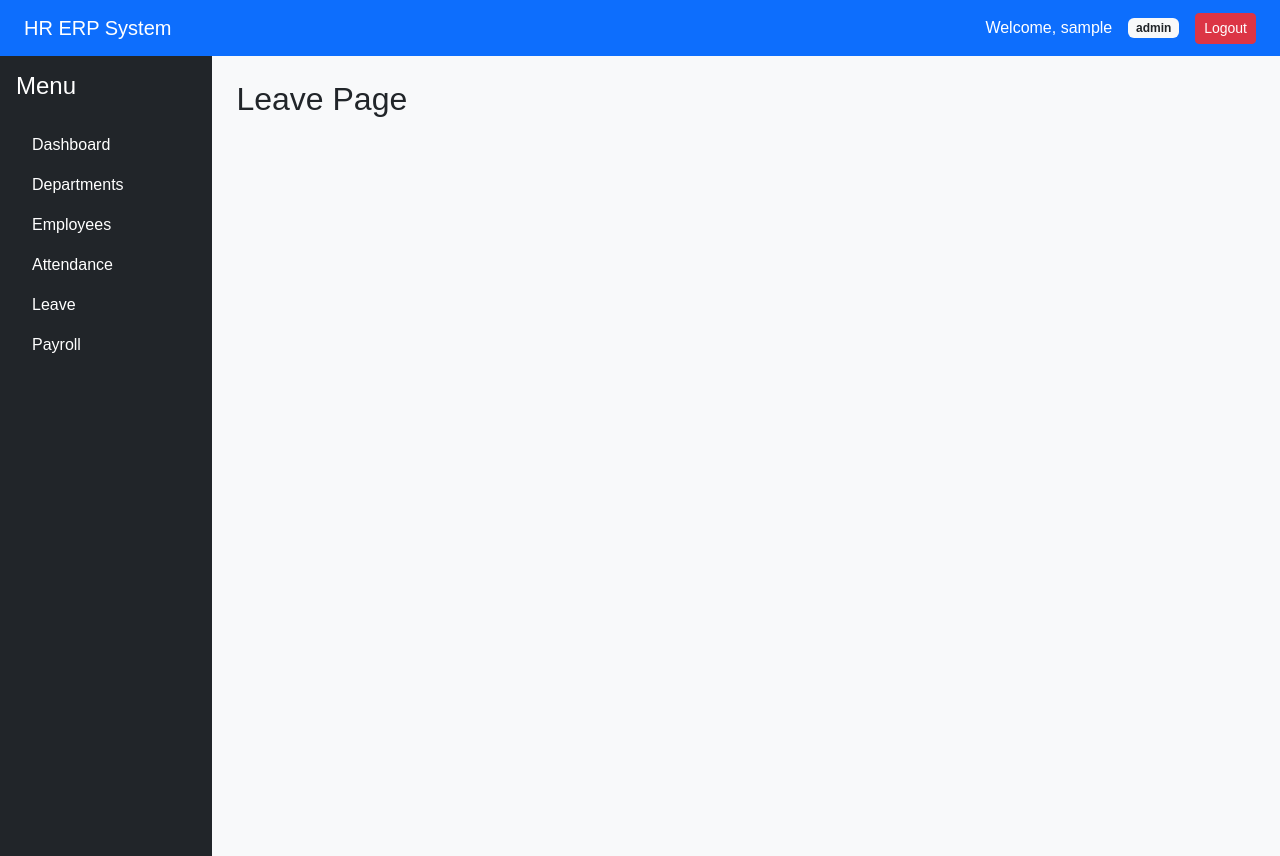
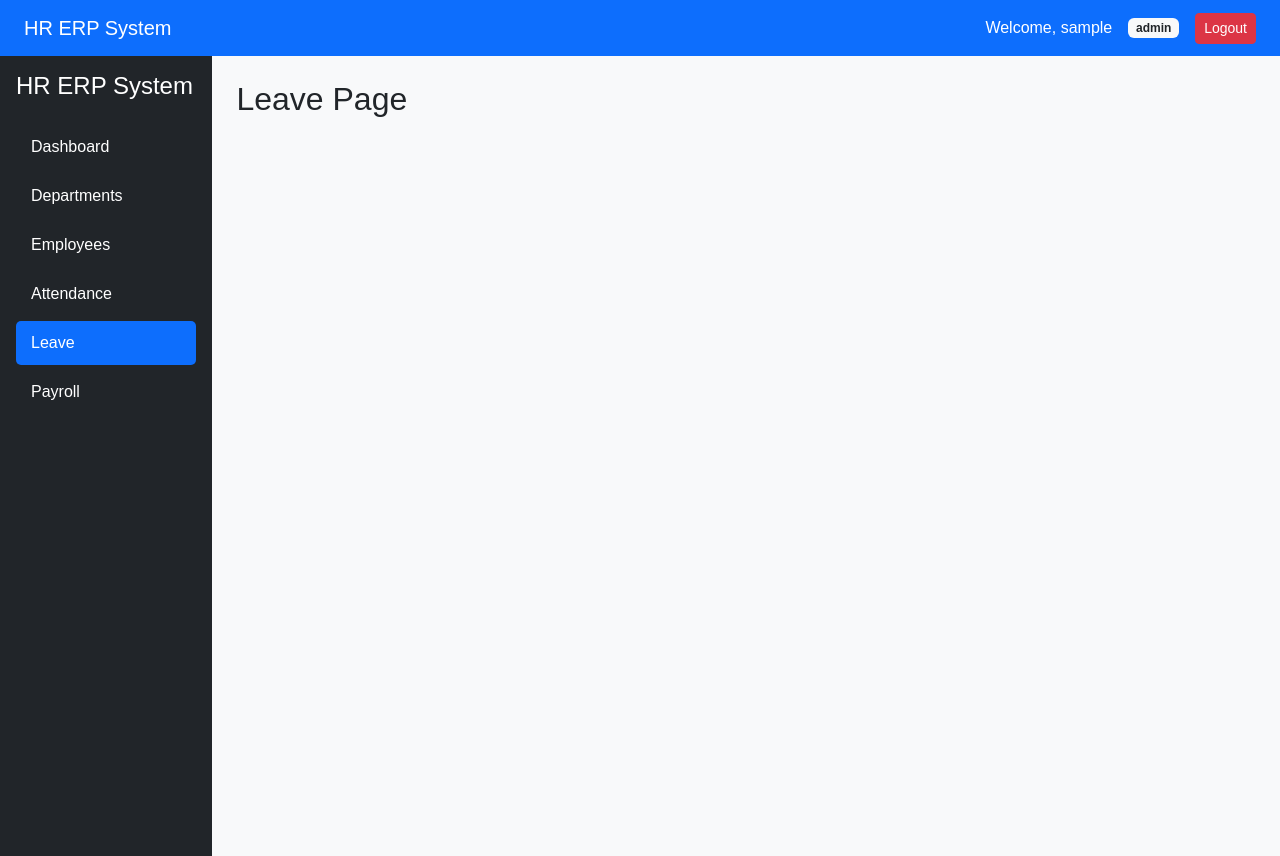
Before and after one commit to Tejas-ux257/HR_ERP_SYSTEM, a React app in the folder frontend/: page /leave in a window 1280 px wide. Built offline with nearby package versions, Linux system fonts and the light colour scheme; sample sign-in values are in the browser's storage; the HTML template or start-up script is replaced by a standard one.

Commit message:
Add department delete confirmation modal

```diff
--- a/frontend/src/components/Sidebar.jsx
+++ b/frontend/src/components/Sidebar.jsx
@@ -1,47 +1,59 @@
+import { NavLink } from "react-router-dom";
+
 function Sidebar() {
+    const linkStyle = ({ isActive }) => ({
+        color: "#fff",
+        textDecoration: "none",
+        padding: "10px 15px",
+        display: "block",
+        borderRadius: "5px",
+        marginBottom: "5px",
+        backgroundColor: isActive ? "#0d6efd" : "transparent",
+    });
+
     return (
         <div
             className="bg-dark text-white p-3"
             style={{ width: "250px", minHeight: "100vh" }}
         >
-            <h4 className="mb-4">Menu</h4>
+            <h4 className="mb-4">HR ERP System</h4>
 
             <ul className="nav flex-column">
 
                 <li className="nav-item">
-                    <a href="#" className="nav-link text-white">
+                    <NavLink to="/dashboard" style={linkStyle}>
                         Dashboard
-                    </a>
+                    </NavLink>
                 </li>
 
                 <li className="nav-item">
-                    <a href="#" className="nav-link text-white">
+                    <NavLink to="/departments" style={linkStyle}>
                         Departments
-                    </a>
+                    </NavLink>
                 </li>
 
                 <li className="nav-item">
-                    <a href="#" className="nav-link text-white">
+                    <NavLink to="/employees" style={linkStyle}>
                         Employees
-                    </a>
+                    </NavLink>
                 </li>
 
                 <li className="nav-item">
-                    <a href="#" className="nav-link text-white">
+                    <NavLink to="/attendance" style={linkStyle}>
                         Attendance
-                    </a>
+                    </NavLink>
                 </li>
 
                 <li className="nav-item">
-                    <a href="#" className="nav-link text-white">
+                    <NavLink to="/leave" style={linkStyle}>
                         Leave
-                    </a>
+                    </NavLink>
                 </li>
 
                 <li className="nav-item">
-                    <a href="#" className="nav-link text-white">
+                    <NavLink to="/payroll" style={linkStyle}>
                         Payroll
-                    </a>
+                    </NavLink>
                 </li>
 
             </ul>
--- a/frontend/src/pages/Department/Department.jsx
+++ b/frontend/src/pages/Department/Department.jsx
@@ -4,6 +4,7 @@ import DepartmentTable from "../../components/Department/DepartmentTable";
 import DepartmentModal from "../../components/Department/DepartmentModal";
 import { toast } from "react-toastify";
 import LoadingSpinner from "../../components/Common/LoadingSpinner";
+import ConfirmationModal from "../../components/Common/ConfirmationModal";
 
 import {
     getDepartments,
@@ -17,6 +18,7 @@ function Department() {
 
     const [showModal, setShowModal] = useState(false);
     const [selectedDepartment, setSelectedDepartment] = useState(null);
+    const [showDeleteModal, setShowDeleteModal] = useState(false);
 
     const [searchTerm, setSearchTerm] = useState("");
 
@@ -124,17 +126,19 @@ function Department() {
     };
 
     // Delete Department
-    const handleDeleteDepartment = async (department) => {
+    const handleDeleteDepartment = (department) => {
 
-        const confirmed = window.confirm(
-            `Are you sure you want to delete "${department.department_name}"?`
-        );
+        setSelectedDepartment(department);
 
-        if (!confirmed) return;
+        setShowDeleteModal(true);
+
+    };
+
+    const handleConfirmDelete = async () => {
 
         try {
 
-            await deleteDepartment(department.department_id);
+            await deleteDepartment(selectedDepartment.department_id);
 
             await fetchDepartments();
 
@@ -150,7 +154,21 @@ function Department() {
                 "Failed to delete department."
             );
 
+        } finally {
+
+            setShowDeleteModal(false);
+
+            setSelectedDepartment(null);
+
         }
+
+    };
+
+    const handleCancelDelete = () => {
+
+        setShowDeleteModal(false);
+
+        setSelectedDepartment(null);
 
     };
 
@@ -262,6 +280,14 @@ function Department() {
                 refreshDepartments={fetchDepartments}
             />
 
+            <ConfirmationModal
+                show={showDeleteModal}
+                title="Delete Department"
+                message={`Are you sure you want to delete "${selectedDepartment?.department_name}"?`}
+                onConfirm={handleConfirmDelete}
+                onCancel={handleCancelDelete}
+            />
+
         </div>
 
     );
```
